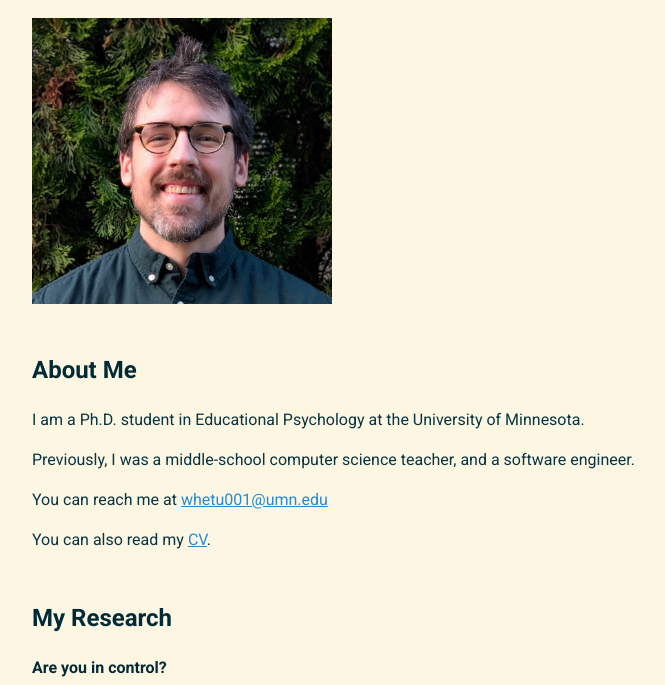
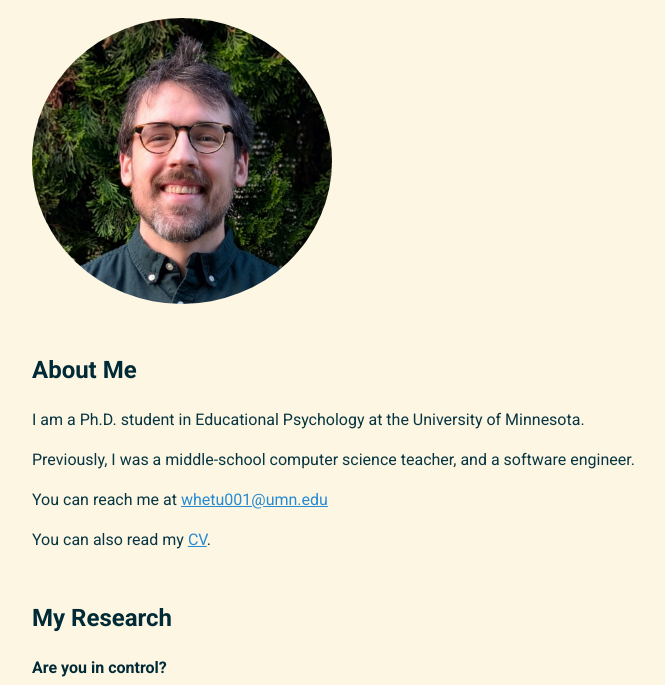
Before and after one commit to cwhetung/claywhetung, a plain HTML site: page index.html in a window 1280 px wide. Shown: the part 115-800 px from the top of the page, without its empty margins (208-873 px from the left). Drawn offline with Linux system fonts and the light colour scheme.

Commit message:
round headshot

```diff
--- a/index.html
+++ b/index.html
@@ -3,7 +3,7 @@
 </head>
 <body>
 	<h1>Boozhoo! Clay Whetung n'dizhnikaaz.</h1>
-	<img src="headshot.jpg" alt="An image of Clay Whetung. He is wearing a green shirt and glasses and is standing in from of a tree" width=300px>
+	<img class="headshot" src="headshot.jpg" alt="An image of Clay Whetung. He is wearing a green shirt and glasses and is standing in from of a tree" width=300px>
 
 	<h2>About Me</h2>
 	<p>I am a Ph.D. student in Educational Psychology at the University of Minnesota.</p>
--- a/style.css
+++ b/style.css
@@ -38,3 +38,7 @@ a {
 a:visited {
   color: #6c71c4;
 }
+
+.headshot {
+  border-radius: 50%;
+}
```
